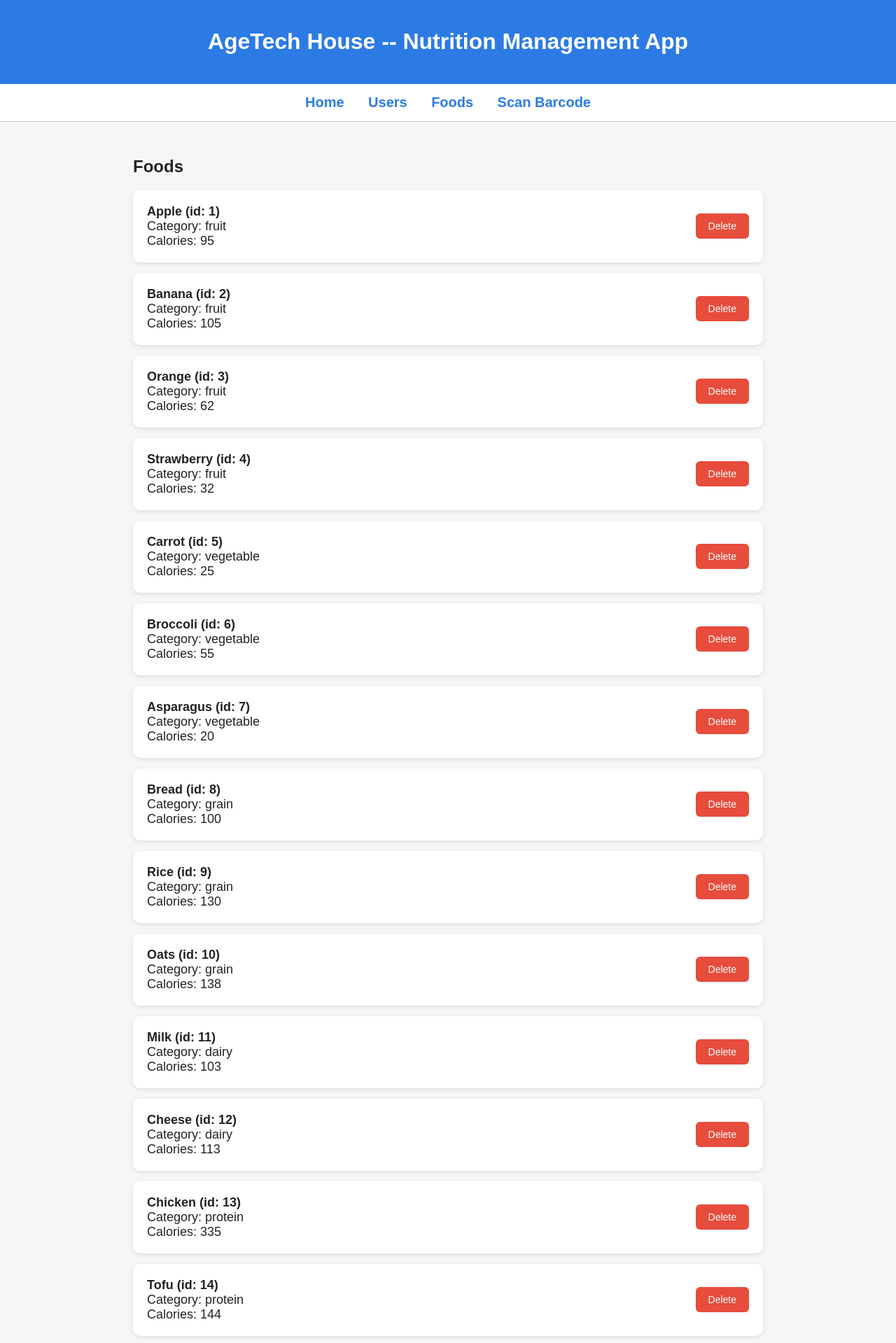
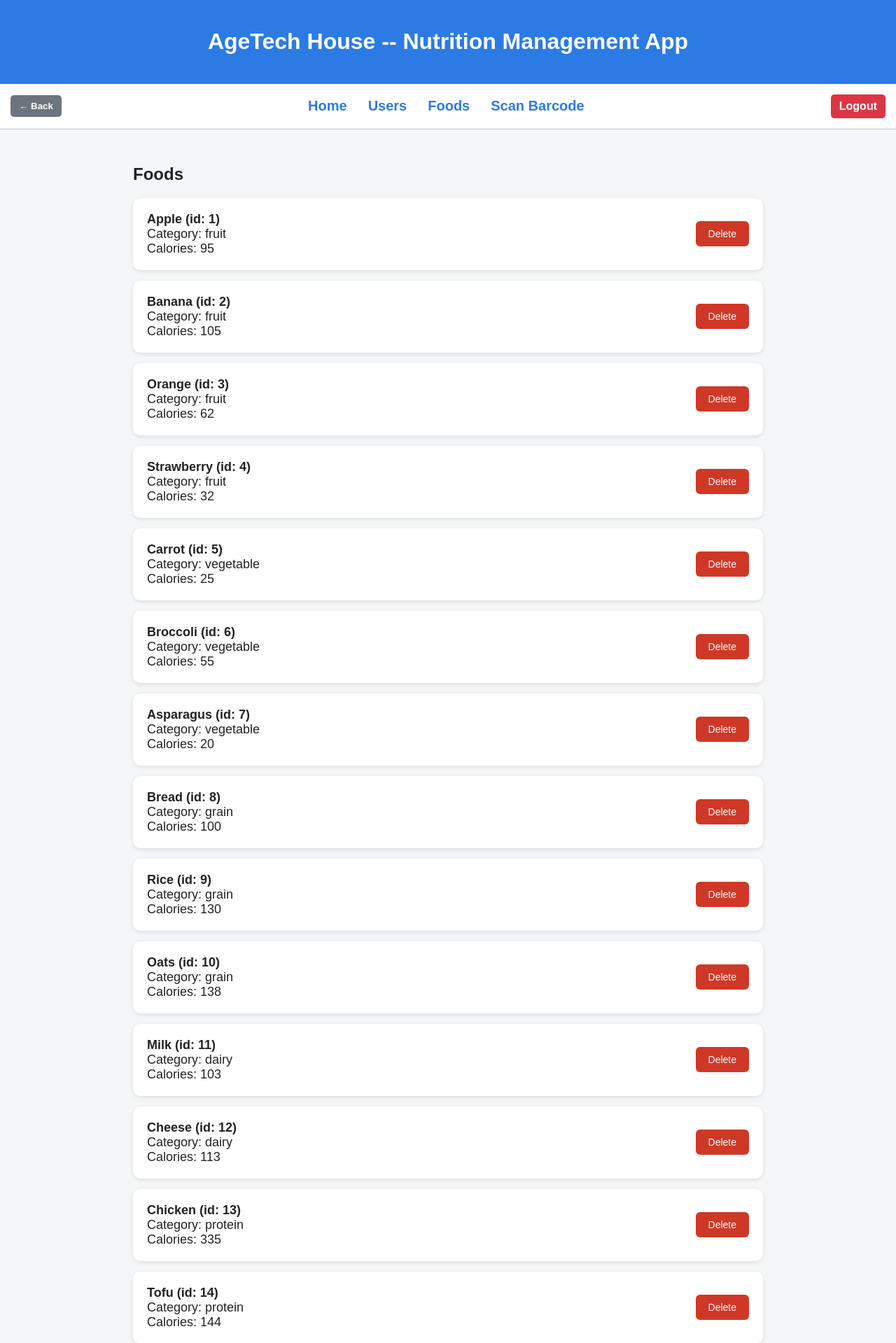
Before and after one commit to jvanalbert/AgeTech---Nutrition-Management, a Flask app: page /foods in a window 1280 px wide. Shown: the top 1919 px of the page at 70% size. Run offline with Flask 3, Linux system fonts and the light colour scheme; the visitor is signed in with stand-in values (Sample User, id 1).

Commit message:
Added logout and back button in addition to delete and number rounding

```diff
--- a/static/style.css
+++ b/static/style.css
@@ -18,11 +18,19 @@ header {
 nav {
     background-color: #ffffff;
     padding: 15px;
-    text-align: center;
     border-bottom: 1px solid #ccc;
+    display: flex;
+    justify-content: space-between;
+    align-items: center;
 }
 
-nav a {
+.nav-center {
+    flex: 1;
+    display: flex;
+    justify-content: center;
+}
+
+.nav-center a {
     margin: 0 15px;
     text-decoration: none;
     font-size: 20px;
@@ -30,8 +38,36 @@ nav a {
     font-weight: bold;
 }
 
-nav a:hover {
+.nav-center a:hover {
     text-decoration: underline;
+}
+
+.nav-btn {
+    padding: 8px 12px;
+    border: none;
+    border-radius: 5px;
+    font-weight: bold;
+    cursor: pointer;
+    text-decoration: none;
+    display: inline-block;
+}
+
+.back-btn {
+    background-color: #6c757d;
+    color: white;
+}
+
+.back-btn:hover {
+    background-color: #5a6268;
+}
+/* Logout button */
+.logout-btn {
+    background-color: #dc3545;
+    color: white;
+}
+
+.logout-btn:hover {
+    background-color: #c82333;
 }
 
 /* Page content */
@@ -67,7 +103,7 @@ footer {
 }
 
 .delete-btn {
-    background-color: #e74c3c;
+    background-color: #cf3827;
     color: white;
     border: none;
     padding: 10px 18px;
--- a/templates/base.html
+++ b/templates/base.html
@@ -12,10 +12,18 @@
 </header>
 
 <nav>
-    <a href="/">Home</a>
-    <a href="/users">Users</a>
-    <a href="/foods">Foods</a>
-    <a href="/scan">Scan Barcode</a>
+    {% if session.user %}
+    <button onclick="window.history.back()" class="nav-btn back-btn">← Back</button>
+    {% endif %}
+    <div class="nav-center">
+        <a href="/">Home</a>
+        <a href="/users">Users</a>
+        <a href="/foods">Foods</a>
+        <a href="/scan">Scan Barcode</a>
+    </div>
+    {% if session.user %}
+    <a href="/logout" class="nav-btn logout-btn">Logout</a>
+    {% endif %}
 </nav>
 
 <div class="container">
--- a/templates/foods.html
+++ b/templates/foods.html
@@ -13,6 +13,7 @@
             (id: {{ food.get('id') }})
         </strong><br>
         Category: {{ p.get('category', food.get('category', 'Unknown')) }}<br>
+        <!-- rounds the calories to ints -->
         {% set cal = p.get('calories', food.get('calories')) %}
         Calories: {{ cal | round(0) | int if cal is number else cal }}
 
```
